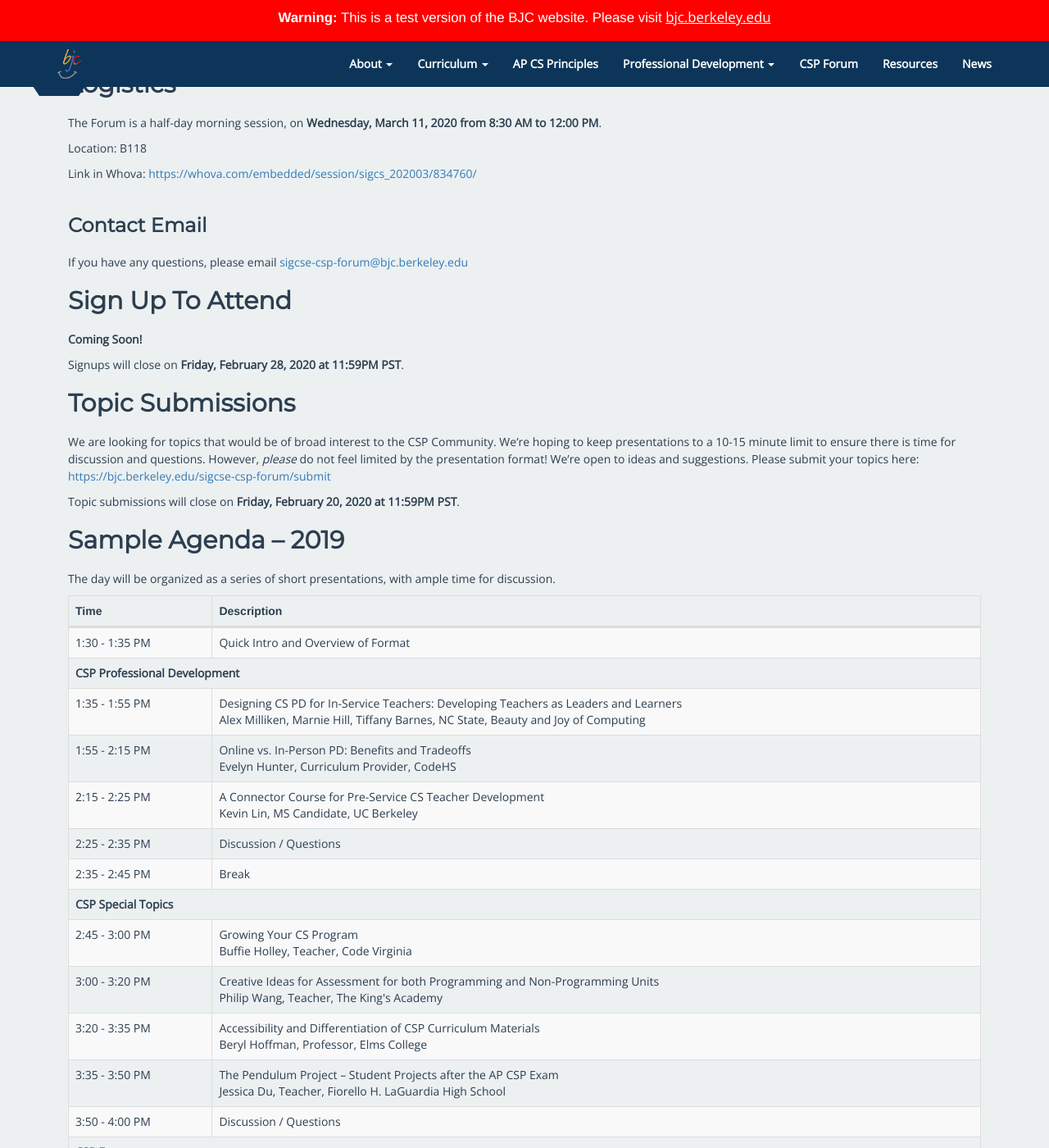
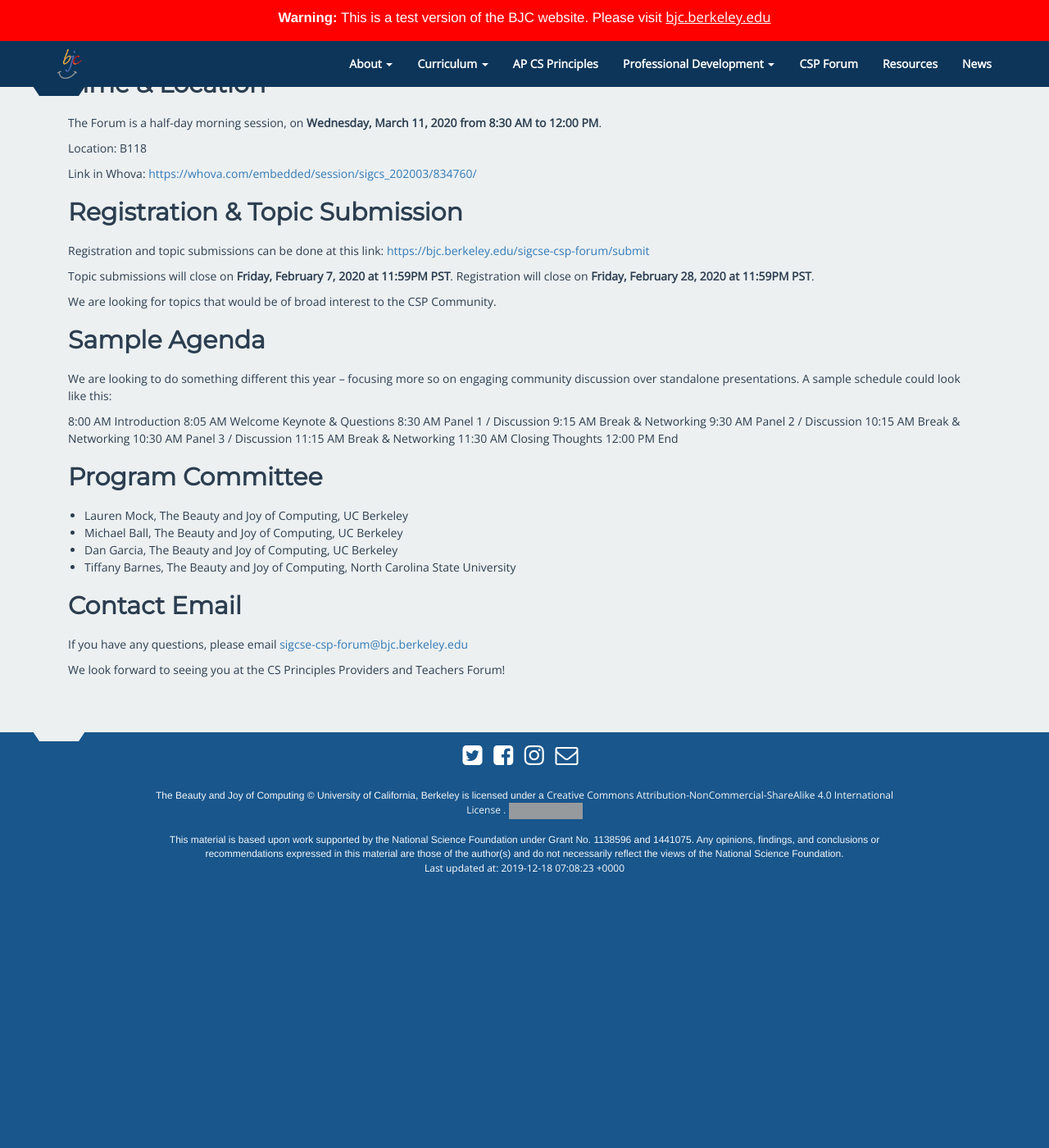
Before and after one commit to beautyjoy/beautyjoy.github.io, a Jekyll site: the page built from sigcse-csp-forum/index.md, in a window 1280 px wide and 1400 px high, scrolled down 634 px. Shown: the whole window at 82% size. Built offline with Jekyll 4.4.1, drawn with Linux system fonts in a browser that asks for light colours; after the commit the page ends 1741 px from its top, so only the background shows below that; some of the changed text lies outside the part shown; grey boxes are pictures that could not be loaded.

Commit message:
updated with new info

```diff
--- a/sigcse-csp-forum/index.md
+++ b/sigcse-csp-forum/index.md
@@ -19,7 +19,8 @@
 * Preparing for the AP CSP exam
 * How to read the results of the AP CSP exam
 
-## Logistics
+
+## Time & Location
 
 The Forum is a half-day morning session, on **<time>Wednesday, March 11, 2020 from 8:30 AM to 12:00 PM</time>**.
 
@@ -27,105 +28,32 @@
 
 Link in Whova: [https://whova.com/embedded/session/sigcs_202003/834760/](https://whova.com/embedded/session/sigcs_202003/834760/)
 
-### Contact Email
-If you have any questions, please email [sigcse-csp-forum@bjc.berkeley.edu](mailto:sigcse-csp-forum@bjc.berkeley.edu)
+
+## Registration & Topic Submission
+
+Registration and topic submissions can be done at this link: [https://bjc.berkeley.edu/sigcse-csp-forum/submit](https://bjc.berkeley.edu/sigcse-csp-forum/submit)
+
+Topic submissions will close on **Friday, February 7, 2020 at 11:59PM PST**.
+Registration will close on **Friday, February 28, 2020 at 11:59PM PST**.
+
+We are looking for topics that would be of broad interest to the CSP Community.
 
 
-## Sign Up To Attend
+## Sample Agenda
 
-**Coming Soon!**
-<!-- Please go to [https://bjc.berkeley.edu/sigcse-csp-forum/register](https://bjc.berkeley.edu/sigcse-csp-forum/register) to sign up to attend the CSP Forum. The CSP forum is primarily intended for CSP curriculum providers, teachers, and others who are working on various parts of CSP. -->
+We are looking to do something different this year -- focusing more so on engaging community discussion over standalone presentations. A sample schedule could look like this:
 
+8:00 AM Introduction
+8:05 AM Welcome Keynote & Questions
+8:30 AM Panel 1 / Discussion
+9:15 AM Break & Networking
+9:30 AM Panel 2 / Discussion
+10:15 AM Break & Networking
+10:30 AM Panel 3 / Discussion
+11:15 AM Break & Networking
+11:30 AM Closing Thoughts
+12:00 PM End
 
-Signups will close on **Friday, February 28, 2020 at 11:59PM PST**.
-
-
-## Topic Submissions
-We are looking for topics that would be of broad interest to the CSP Community. We're hoping to keep presentations to a 10-15 minute limit to ensure there is time for discussion and questions. However, _please_ do not feel limited by the presentation format! We're open to ideas and suggestions.
-Please submit your topics here: [https://bjc.berkeley.edu/sigcse-csp-forum/submit](https://bjc.berkeley.edu/sigcse-csp-forum/submit)
-
-Topic submissions will close on **Friday, February 20, 2020 at 11:59PM PST**.
-
-
-## Sample Agenda -- 2019
-
-The day will be organized as a series of short presentations, with ample time for discussion.
-
-<!-- ### View Slides at [https://bjc.link/csp-forum-2019](https://bjc.link/csp-forum-2019) -->
-
-<table class="table table-striped table-bordered">
-  <caption class="sr-only">Session Times and Titles</caption>
-  <thead>
-    <tr>
-      <th scope="col">Time</th>
-      <th scope="col">Description</th>
-    </tr>
-  </thead>
-  <tbody>
-  <tr>
-    <td>1:30 - 1:35 PM</td>
-    <td>Quick Intro and Overview of Format</td>
-  </tr>
-  <tr>
-    <td colspan="2"><strong>CSP Professional Development</strong></td>
-  </tr>
-  <tr>
-    <td>1:35 - 1:55 PM</td>
-    <td>Designing CS PD for In-Service Teachers: Developing Teachers as Leaders and Learners <br> Alex Milliken, Marnie Hill, Tiffany Barnes, NC State, Beauty and Joy of Computing</td>
-  </tr>
-  <tr>
-    <td>1:55 - 2:15 PM</td>
-    <td>Online vs. In-Person PD: Benefits and Tradeoffs <br> Evelyn Hunter, Curriculum Provider, CodeHS</td>
-  </tr>
-  <tr>
-    <td>2:15 - 2:25 PM</td>
-    <td>A Connector Course for Pre-Service CS Teacher Development <br> Kevin Lin, MS Candidate, UC Berkeley</td>
-  </tr>
-  <tr>
-    <td>2:25 - 2:35 PM</td>
-    <td>Discussion / Questions</td>
-  </tr>
-  <tr>
-    <td>2:35 - 2:45 PM</td>
-    <td>Break</td>
-  </tr>
-  <tr>
-    <td colspan="2"><strong>CSP Special Topics</strong></td>
-  </tr>
-  <tr>
-    <td>2:45 - 3:00 PM</td>
-    <td>Growing Your CS Program <br> Buffie Holley, Teacher, Code Virginia</td>
-  </tr>
-  <tr>
-    <td>3:00 - 3:20 PM</td>
-    <td>Creative Ideas for Assessment for both Programming and Non-Programming Units <br> Philip Wang, Teacher, The King's Academy</td>
-  </tr>
-  <tr>
-    <td>3:20 - 3:35 PM</td>
-    <td>Accessibility and Differentiation of CSP Curriculum Materials <br> Beryl Hoffman, Professor, Elms College</td>
-  </tr>
-  <tr>
-    <td>3:35 - 3:50 PM</td>
-    <td>The Pendulum Project – Student Projects after the AP CSP Exam <br> Jessica Du, Teacher, Fiorello H. LaGuardia High School</td>
-  </tr>
-  <tr>
-    <td>3:50 - 4:00 PM</td>
-    <td>Discussion / Questions</td>
-  </tr>
- <tr>
-    <td colspan="2"><strong>CSP Exam</strong></td>
-  </tr>
-  <tr>
-    <td>4:00 - 4:30 PM</td>
-    <td>AP CSP Review & Exam Prep <br> Pamela Fox, Review Content Creator, Khan Academy</td>
-  </tr>
-  <td colspan="2"><strong>CS Principles</strong></td>
-  <tr>
-    <td>4:30 - 5:00 PM</td>
-    <td>CS Principles <br> Crystal Furman, The College Board</td>
-  </tr>
-  </tbody>
-</table>
 
 ## Program Committee
 
```
Also changed, not shown: other parts of sigcse-csp-forum/index.md (+5 -0 lines).
